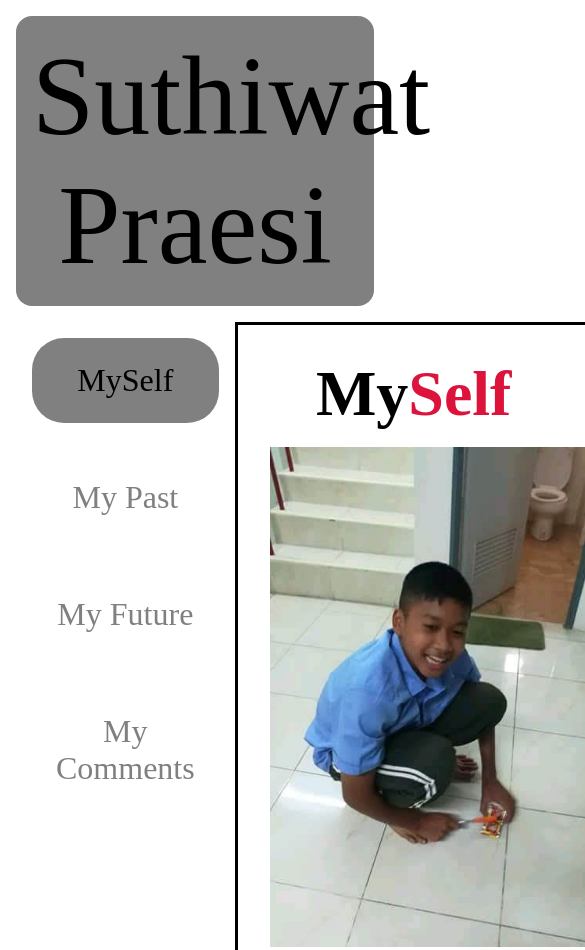
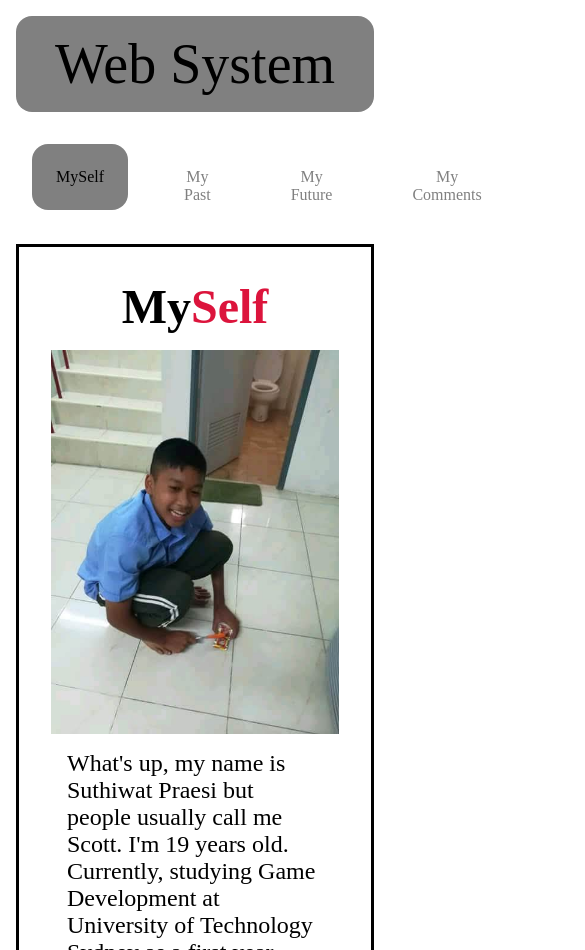
Before and after one commit to simurgh101/31268_suthiwat.github.io, a plain HTML site: page index.html in a window 390 px wide. Shown: the top 950 px of the page, 585 px wide, since content can reach past the window. Drawn offline with Linux system fonts and the light colour scheme.

Commit message:
almost final

```diff
--- a/index.html
+++ b/index.html
@@ -6,7 +6,7 @@
 </head>
 
 <body>
-    <header>Suthiwat Praesi</header>
+    <header>Web System</header>
     <div class="column">
         <ul class="sidebar">
             <li>
--- a/websystems.css
+++ b/websystems.css
@@ -4,14 +4,14 @@
     padding: 0;
 }
 
-/* body {
+body {
     height: 100%;
     width: 100%;
-} */
+}
 
 header {
     border-radius: 1rem;
-    font-size: 7rem;
+    font-size: 4rem;
     text-align: center;
     background-color: gray;
     margin: 1rem;
@@ -31,7 +31,7 @@ li {
 }
 
 h1 {
-    font-size: 4rem;
+    font-size: 3rem;
     margin: 1rem;
 }
 
@@ -54,21 +54,21 @@ p {
 
 .sidebar {
     height: 100%;
-    width: 20rem;
+    width: 20%;
     display: flex;
     flex-direction: column;
 }
 
 
 .bar {
+    display: flex;
     color: black;
-    display: block;
     font-size: 2rem;
     text-align: center;
     margin: 1rem;
     padding: 1.5rem;
     transition: 0.3s;
-    border-radius: 2rem;
+    border-radius: 1rem;
     filter: grayscale(20%) opacity(0.5);
 }
 
@@ -119,3 +119,28 @@ table td, table th {
     background-color: blueviolet;
     color: white;
 }
+
+
+@media only screen and (max-width: 960px) {
+    header {
+        font-size: 3.5rem;
+    }
+    .column {
+        flex-direction: column;
+    }
+    .sidebar {
+        flex-direction: row;
+        width: 100%;
+    }
+    .bar {
+        font-size: 1rem;
+    }
+    .h1 {
+        font-size: 2rem;
+    }
+    img {
+        width: 100%;
+        height: auto;
+        margin: auto;
+    }
+}
```
Also changed, not shown: comments.html (+1 -1 lines), future.html (+1 -1 lines), past.html (+2 -2 lines).
